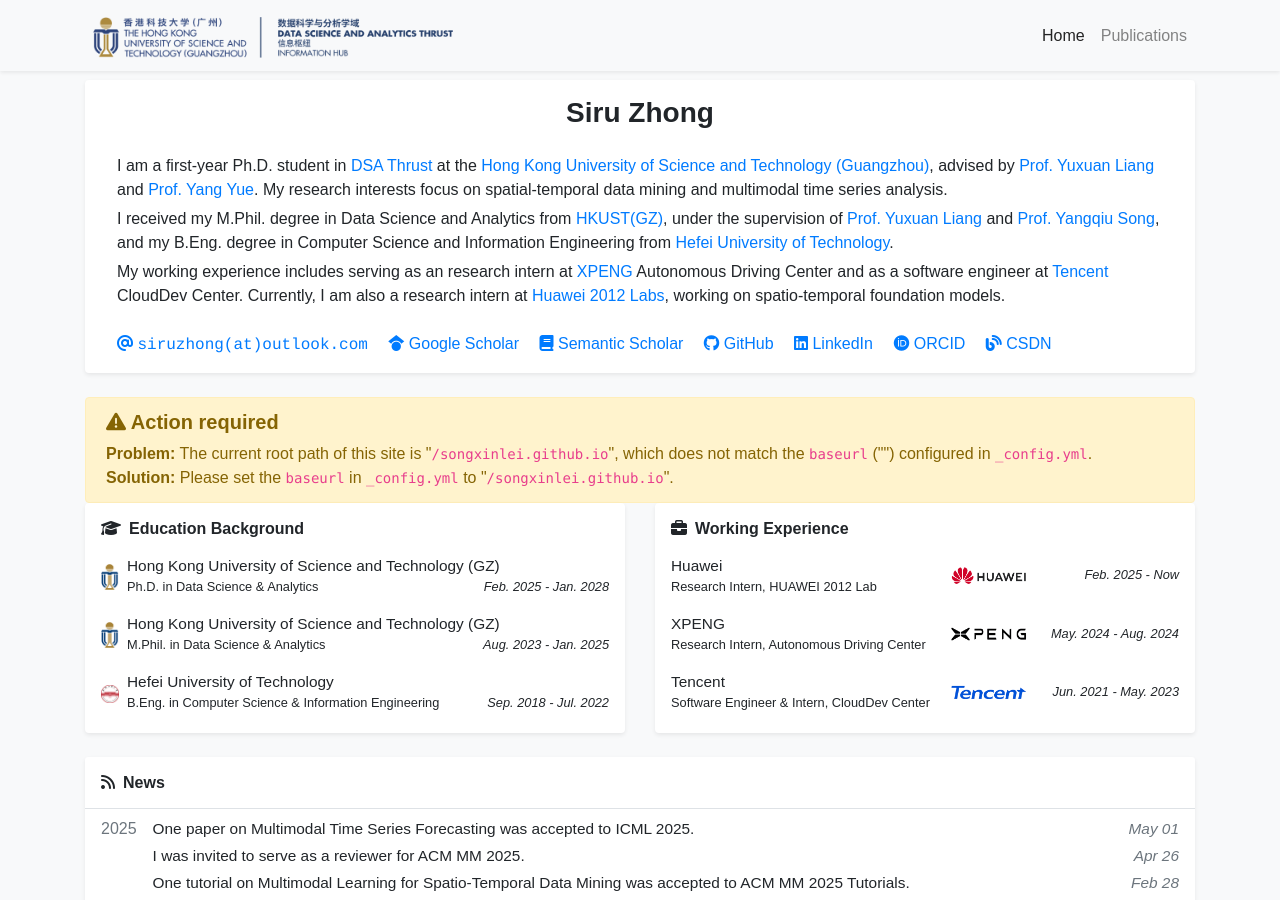
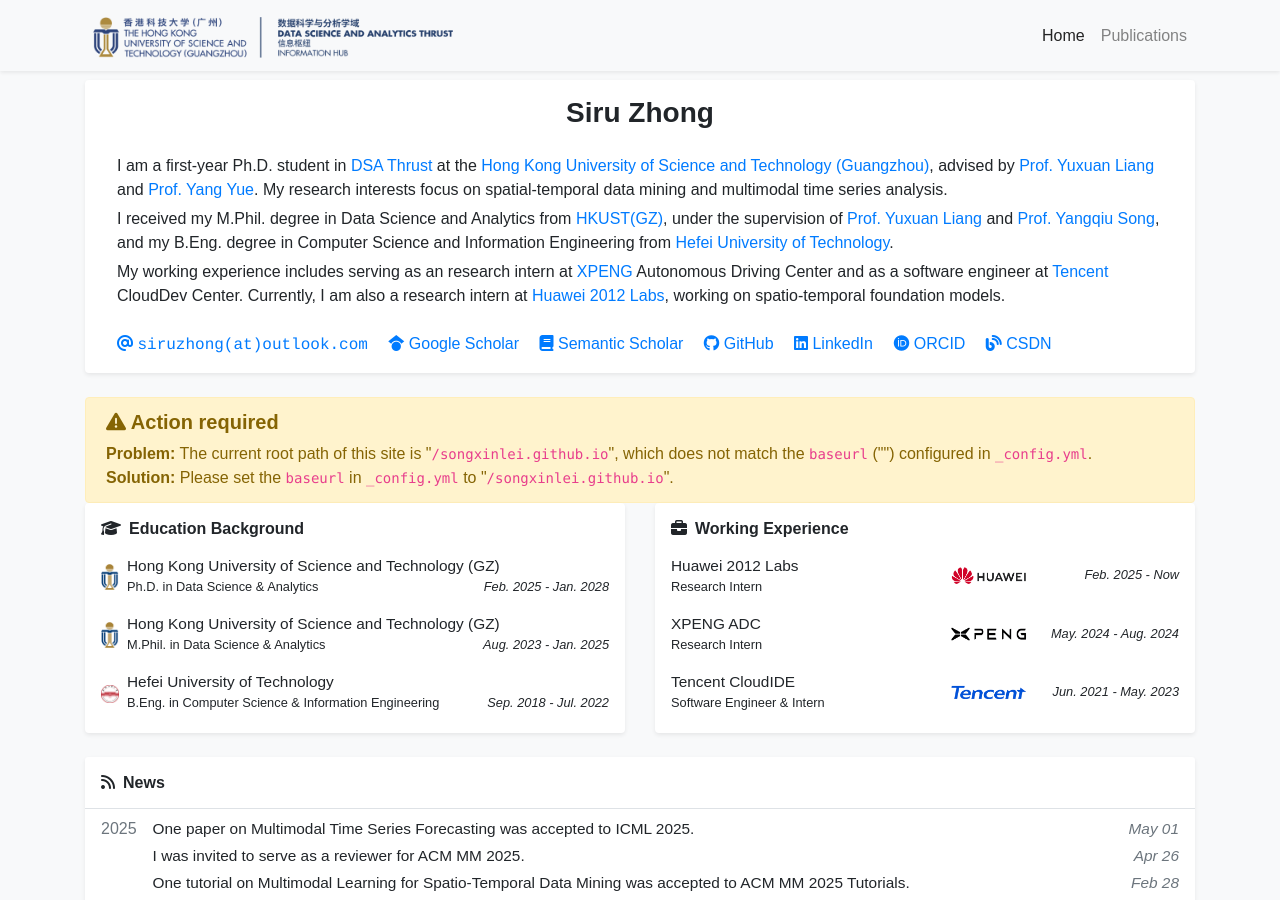
Before and after one commit to thunderlrr/songxinlei.github.io, a Jekyll site: the page built from index.html, in a window 1280 px wide and 900 px high. Built offline with Jekyll 4.4.1, drawn with Linux system fonts in a browser that asks for light colours; a style sheet for code colours, icons or effects is not loaded.

Commit message:
update profile

```diff
--- a/_data/profile.yml
+++ b/_data/profile.yml
@@ -50,17 +50,17 @@
   date: Sep. 2018 - Jul. 2022
 
 experience:
-- name: Huawei
+- name: Huawei 2012 Labs
   logo: /assets/images/badges/Huawei-Logo.png
-  position: Research Intern, HUAWEI 2012 Lab
+  position: Research Intern
   date: Feb. 2025 - Now
-- name: XPENG
+- name: XPENG ADC
   logo: /assets/images/badges/xpeng_company.png
-  position: Research Intern, Autonomous Driving Center
+  position: Research Intern
   date: May. 2024 - Aug. 2024
-- name: Tencent
+- name: Tencent CloudIDE
   logo: /assets/images/badges/tencent_company.png
-  position: Software Engineer & Intern, CloudDev Center
+  position: Software Engineer & Intern
   date: Jun. 2021 - May. 2023
 
 awards:
```
